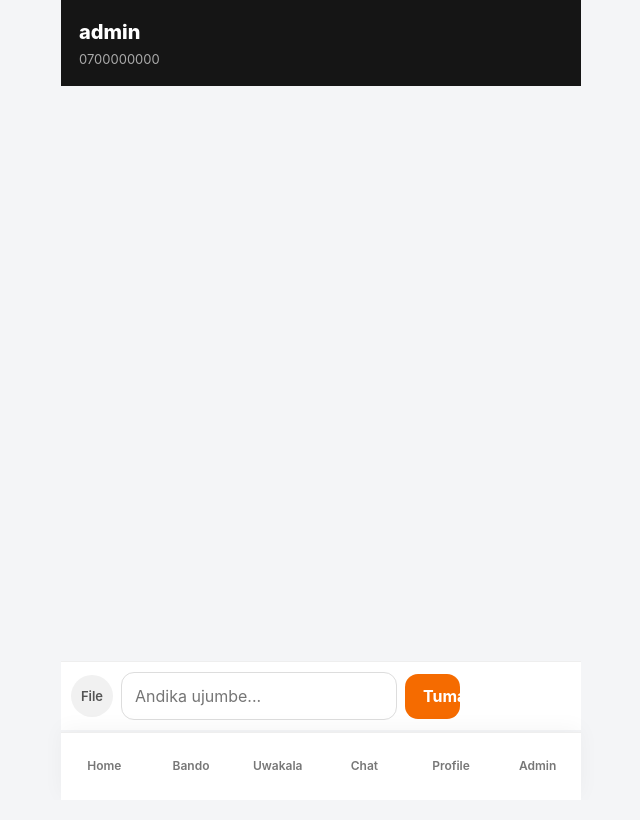
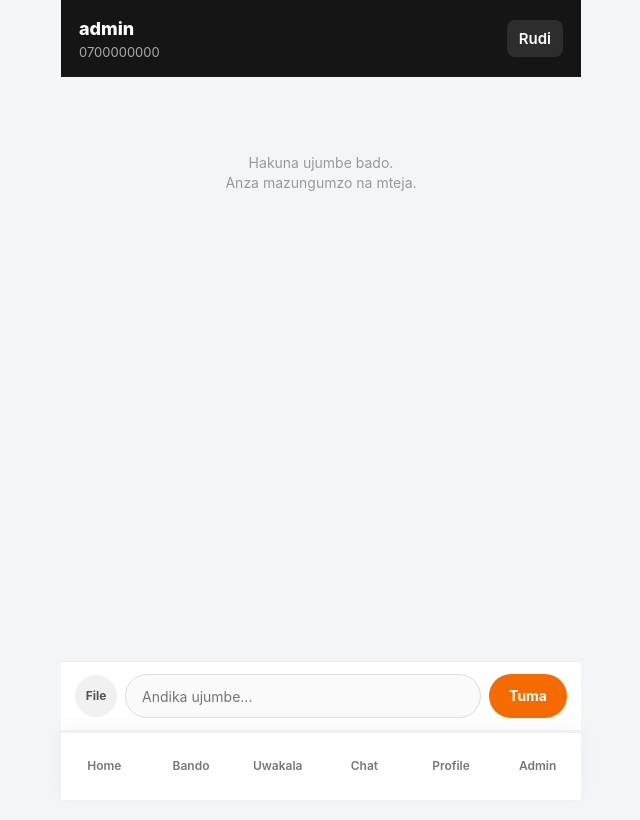
Before and after one commit to keyramkey/halotel-bando, a Flask app: page /admin/chat/1 in a window 1280 px wide. Shown: the whole page, without its empty margins (319-959 px from the left). Before the commit the page ends 770 px from the top, so only its background shows below. Run offline with Flask 3, Linux system fonts and the light colour scheme; the visitor is signed in with stand-in values (Sample User, id 1); some libraries are stand-ins or nearby versions.

Commit message:
Update admin_chat.html

```diff
--- a/templates/admin_chat.html
+++ b/templates/admin_chat.html
@@ -4,136 +4,232 @@
 
 {% block content %}
 <style>
+    .chat-page {
+        display: flex;
+        flex-direction: column;
+        height: calc(100vh - 70px);
+        background: #f4f5f7;
+    }
+
     .chat-head {
         background: #151515;
         color: white;
-        padding: 18px;
+        padding: 16px 18px;
+        display: flex;
+        justify-content: space-between;
+        align-items: center;
+        flex-shrink: 0;
     }
-    .chat-head h1 {
-        font-size: 20px;
+    .chat-head-info h1 {
+        font-size: 18px;
         font-weight: 800;
+        margin-bottom: 2px;
     }
-    .chat-head p {
+    .chat-head-info p {
         color: #aaa;
         font-size: 13px;
-        margin-top: 4px;
     }
+    .back-btn {
+        color: white;
+        font-size: 15px;
+        font-weight: 600;
+        padding: 8px 12px;
+        border-radius: 8px;
+        background: rgba(255,255,255,0.1);
+    }
+
     .chat-body {
-        padding: 15px;
-        min-height: calc(100vh - 230px);
+        flex: 1;
+        overflow-y: auto;
+        padding: 16px;
+        display: flex;
+        flex-direction: column;
+        gap: 10px;
     }
+
     .message {
-        max-width: 82%;
-        padding: 11px 13px;
+        max-width: 80%;
+        padding: 12px 14px;
         border-radius: 16px;
-        margin-bottom: 9px;
         font-size: 14px;
-        line-height: 1.4;
+        line-height: 1.45;
+        word-wrap: break-word;
     }
     .message.customer {
-        background: white;
-        border-bottom-left-radius: 5px;
+        align-self: flex-start;
+        background: #ffffff;
+        border: 1px solid #eee;
+        border-bottom-left-radius: 4px;
     }
     .message.admin {
-        margin-left: auto;
+        align-self: flex-end;
         background: #f56b00;
         color: white;
-        border-bottom-right-radius: 5px;
+        border-bottom-right-radius: 4px;
     }
     .message img {
         width: 100%;
+        max-width: 240px;
         border-radius: 10px;
-        margin-top: 7px;
+        margin-top: 8px;
+        display: block;
     }
-    .chat-form {
-        position: fixed;
-        bottom: 70px;
-        left: 50%;
-        transform: translateX(-50%);
-        width: min(520px, 100%);
-        padding: 10px;
+    .message-time {
+        display: block;
+        margin-top: 5px;
+        font-size: 10px;
+        opacity: 0.7;
+    }
+
+    .chat-form-wrapper {
         background: white;
         border-top: 1px solid #eee;
+        padding: 12px 14px;
+        flex-shrink: 0;
     }
     .chat-row {
         display: flex;
         gap: 8px;
         align-items: center;
     }
+    .attach-btn {
+        width: 42px;
+        height: 42px;
+        border-radius: 50%;
+        background: #f1f1f1;
+        display: grid;
+        place-items: center;
+        font-size: 12px;
+        font-weight: 700;
+        color: #555;
+        cursor: pointer;
+        flex-shrink: 0;
+        border: none;
+    }
     .chat-input {
         flex: 1;
-        height: 45px;
+        height: 44px;
         border: 1px solid #ddd;
-        border-radius: 25px;
-        padding: 0 15px;
+        border-radius: 22px;
+        padding: 0 16px;
         outline: none;
+        font-size: 14px;
+        background: #fafafa;
     }
-    .send {
-        height: 45px;
-        padding: 0 18px;
+    .chat-input:focus {
+        border-color: #f56b00;
+        background: white;
+    }
+    .send-btn {
+        height: 44px;
+        padding: 0 20px;
         border: 0;
-        border-radius: 25px;
+        border-radius: 22px;
         background: #f56b00;
         color: white;
         font-weight: 700;
         font-size: 14px;
         cursor: pointer;
+        flex-shrink: 0;
     }
-    .attach {
-        width: 42px;
-        height: 42px;
-        display: grid;
-        place-items: center;
-        background: #f1f1f1;
-        border-radius: 50%;
-        cursor: pointer;
-        font-size: 13px;
-        font-weight: 600;
-        color: #555;
+    .send-btn:disabled {
+        opacity: 0.6;
+        cursor: not-allowed;
+    }
+
+    .empty-chat {
+        text-align: center;
+        color: #999;
+        margin-top: 60px;
+        font-size: 14px;
     }
 </style>
 
+<div class="chat-page">
+    <!-- Header -->
     <div class="chat-head">
+        <div class="chat-head-info">
             <h1>{{ user.username }}</h1>
             <p>{{ user.phone }}</p>
         </div>
+        <a href="{{ url_for('dashboard') }}" class="back-btn">Rudi</a>
+    </div>
 
-<div class="chat-body">
+    <!-- Messages -->
+    <div class="chat-body" id="chatBody">
+        {% if messages %}
             {% for msg in messages %}
                 <div class="message {{ msg.sender }}">
                     {% if msg.message %}
                         <div>{{ msg.message }}</div>
                     {% endif %}
                     {% if msg.image %}
-                <img src="{{ url_for('static', filename='uploads/' + msg.image) }}">
+                        <img src="{{ url_for('static', filename='uploads/' + msg.image) }}" alt="Image">
+                    {% endif %}
+                    {% if msg.created_at %}
+                        <span class="message-time">
+                            {{ msg.created_at.strftime('%d/%m/%Y %H:%M') }}
+                        </span>
                     {% endif %}
                 </div>
             {% endfor %}
+        {% else %}
+            <div class="empty-chat">
+                Hakuna ujumbe bado.<br>
+                Anza mazungumzo na mteja.
+            </div>
+        {% endif %}
     </div>
 
-<form class="chat-form" id="adminChatForm" enctype="multipart/form-data">
+    <!-- Form -->
+    <div class="chat-form-wrapper">
+        <form id="adminChatForm" enctype="multipart/form-data">
             <div class="chat-row">
-        <label class="attach">
+                <label class="attach-btn">
                     File
-            <input type="file" name="image" accept="image/*" hidden>
+                    <input type="file" name="image" accept="image/*" hidden id="imageInput">
                 </label>
                 <input
                     class="chat-input"
                     name="message"
+                    id="messageInput"
                     placeholder="Andika ujumbe..."
                     autocomplete="off"
                 >
-        <button class="send" type="submit">
+                <button class="send-btn" type="submit" id="sendBtn">
                     Tuma
                 </button>
             </div>
         </form>
+    </div>
+</div>
 
 <script>
+    // Auto scroll to bottom
+    const chatBody = document.getElementById("chatBody");
+    chatBody.scrollTop = chatBody.scrollHeight;
+
     const form = document.getElementById("adminChatForm");
+    const sendBtn = document.getElementById("sendBtn");
+    const messageInput = document.getElementById("messageInput");
+    const imageInput = document.getElementById("imageInput");
+
     form.addEventListener("submit", async (e) => {
         e.preventDefault();
+
+        const message = messageInput.value.trim();
+        const hasImage = imageInput.files.length > 0;
+
+        if (!message && !hasImage) {
+            return;
+        }
+
+        sendBtn.disabled = true;
+        sendBtn.textContent = "Inatuma...";
+
         const data = new FormData(form);
+
+        try {
             const response = await fetch(
                 "{{ url_for('admin_send_message', user_id=user.id) }}",
                 {
@@ -142,8 +238,18 @@ form.addEventListener("submit", async (e) => {
                 }
             );
             const result = await response.json();
+
             if (result.success) {
                 location.reload();
+            } else {
+                alert("Imeshindwa kutuma ujumbe.");
+                sendBtn.disabled = false;
+                sendBtn.textContent = "Tuma";
+            }
+        } catch (err) {
+            alert("Hitilafu ya mtandao.");
+            sendBtn.disabled = false;
+            sendBtn.textContent = "Tuma";
         }
     });
 </script>
```
Lines whose indentation alone changed are shown as unchanged.
